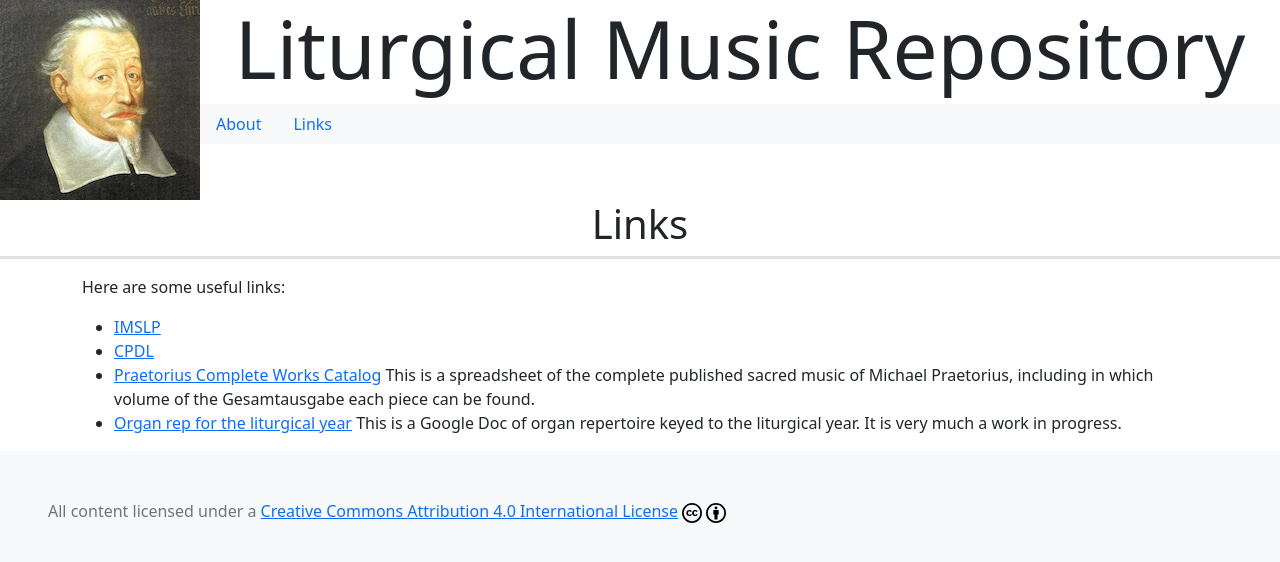
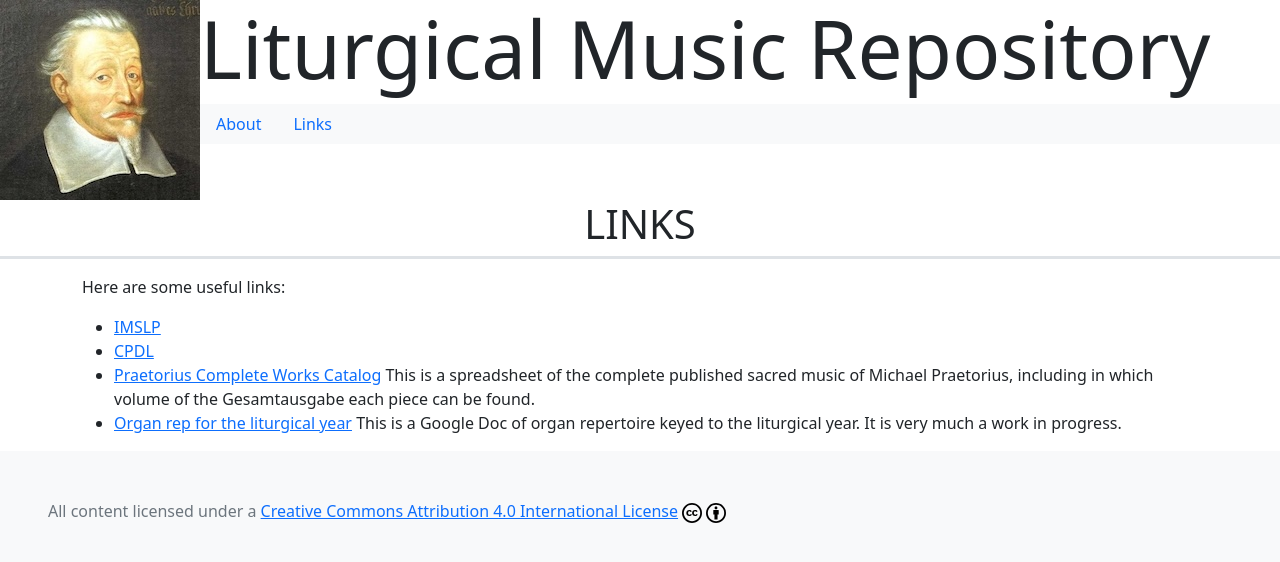
Before and after one commit to coranglais16/liturgical-music, a Jekyll site: the page built from docs/links.md, in a window 1280 px wide. Shown: the top 562 px of the page. Built offline with Jekyll 4.4.1, drawn with Linux system fonts in a browser that asks for light colours; our own code applies the rules of GitHub Pages for plain Markdown files; a style sheet for code colours, icons or effects is not loaded.

Commit message:
<h1> uppercase, but not website title

```diff
--- a/docs/_layouts/default.html
+++ b/docs/_layouts/default.html
@@ -29,7 +29,7 @@
 	</div>
 
 	{% if page.title != "Home" %}
-		<h1>{{ page.title }}</h1>
+		<h1 class="not-title">{{ page.title }}</h1>
 	{% endif %}
 </header>
 
--- a/docs/assets/css/style.scss
+++ b/docs/assets/css/style.scss
@@ -5,6 +5,7 @@
 @import "bootstrap/bootstrap";
 
 /* custom styles */
-h1 {
+h1.not-title {
 	text-align: center;
+	text-transform: uppercase;
 }
```
